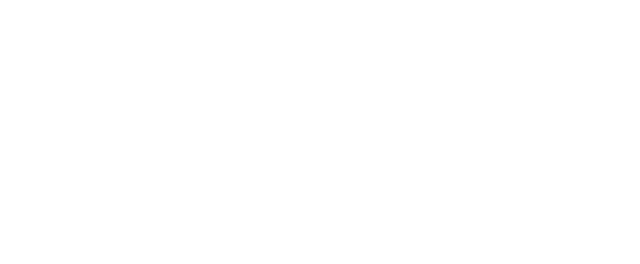
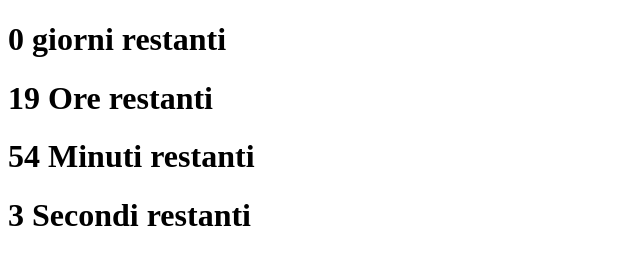
Before and after one commit to francescomascellino/js-simon, a plain HTML site: page index.html in a window 1280 px wide. Shown: the whole page, without its empty margins (0-640 px from the left). Drawn offline with Linux system fonts and the light colour scheme.

Commit message:
add setinterval

```diff
--- a/assets/js/main.js
+++ b/assets/js/main.js
@@ -11,6 +11,11 @@ Da quanti millisecondi è composto un secondo?
 Quanti millisecondi mi separano da domani alle 9:30?
 Esiste un oggetto JS in grado di gestire le date?
 Esistono dei metodi per trasformare una data in millisecondi? */
+
+const daysEl = document.getElementById("giorni");
+const hoursEl = document.getElementById("ore");
+const minEl = document.getElementById("minuti");
+const secEl = document.getElementById("secondi");
 
 const secondInMS = 1000;
 const minuteInMs = secondInMS * 60;
@@ -56,3 +61,17 @@ console.log("minuti restanti =", remMins);
 
 const remSecs = Math.floor((msFromTodayToEnd % minuteInMs) / secondInMS);
 console.log("secondi restanti =", remSecs);
+
+
+const timer = setInterval(countdown(msFromTodayToEnd, daysEl, hoursEl, minEl, secEl), 1000);
+
+function countdown(msFromTodayToEnd, daysEl, hoursEl, minEl, secEl) {
+    if (msFromTodayToEnd > 0) {
+
+        daysEl.innerHTML = `${remDays}`;
+        hoursEl.innerHTML = `${remHrs}`;
+        minEl.innerHTML = `${remMins}`;
+        secEl.innerHTML = `${remSecs}`;
+    }
+
+};
--- a/index.html
+++ b/index.html
@@ -7,6 +7,13 @@
     </head>
     <body>
 
+        <div>
+            <h1><span id="giorni"></span> giorni restanti</h1>
+            <h1><span id="ore"></span> Ore restanti</h1>
+            <h1><span id="minuti"></span> Minuti restanti</h1>
+            <h1><span id="secondi"></span> Secondi restanti</h1>
+        </div>
+
         <script type="text/javascript" src="/assets/js/main.js"></script>
     </body>
 </html>
```
